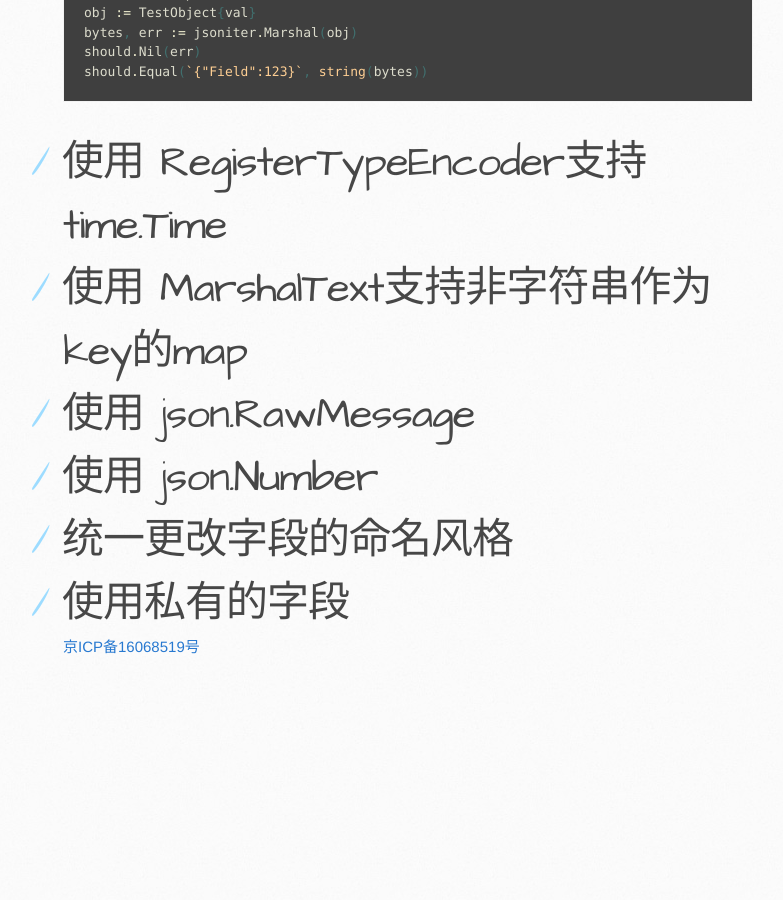
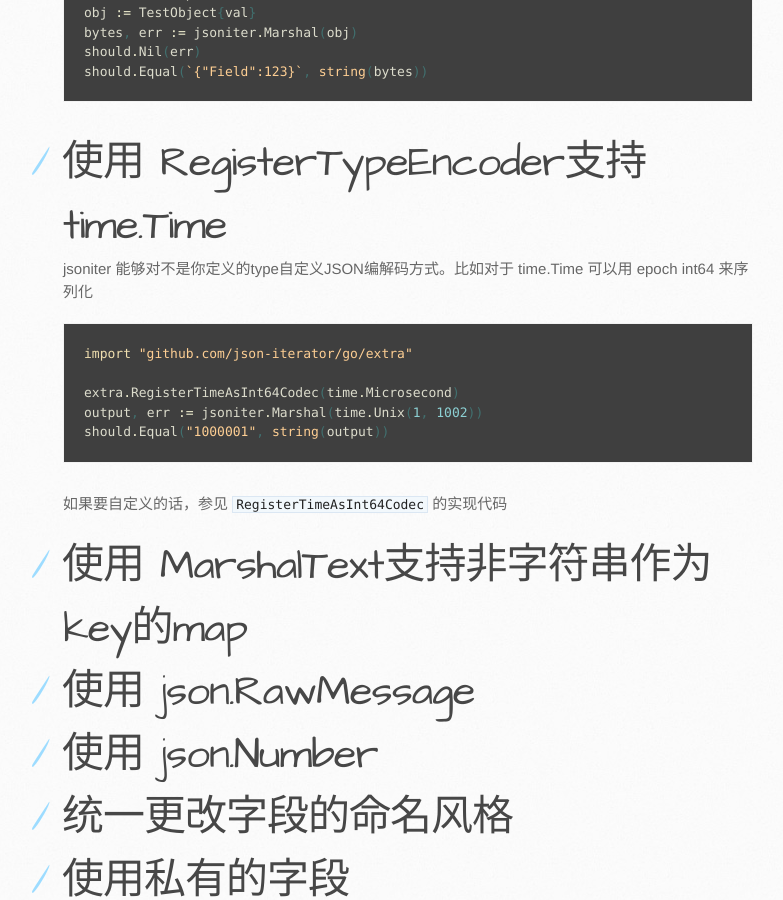
Before and after one commit to json-iterator/json-iterator.github.io, a Jekyll site: the page built from go-tips.cn.md, in a window 1280 px wide and 900 px high, scrolled down 4849 px. Shown: the whole window, without its empty margins (107-890 px from the left). Built offline with Jekyll 4.4.1, drawn with Linux system fonts in a browser that asks for light colours; comment, search, counter and statistics services are not loaded; before the commit the page ends 5550 px from its top, so only the background shows below that.

Commit message:
Update go-tips.cn.md

````diff
--- a/go-tips.cn.md
+++ b/go-tips.cn.md
@@ -203,6 +203,19 @@ should.Equal(`{"Field":123}`, string(bytes))
 ```
 
 # 使用 RegisterTypeEncoder支持time.Time
+
+jsoniter 能够对不是你定义的type自定义JSON编解码方式。比如对于 time.Time 可以用 epoch int64 来序列化
+
+```golang
+import "github.com/json-iterator/go/extra"
+
+extra.RegisterTimeAsInt64Codec(time.Microsecond)
+output, err := jsoniter.Marshal(time.Unix(1, 1002))
+should.Equal("1000001", string(output))
+```
+
+如果要自定义的话，参见 `RegisterTimeAsInt64Codec` 的实现代码
+
 # 使用 MarshalText支持非字符串作为key的map
 # 使用 json.RawMessage
 # 使用 json.Number
````
